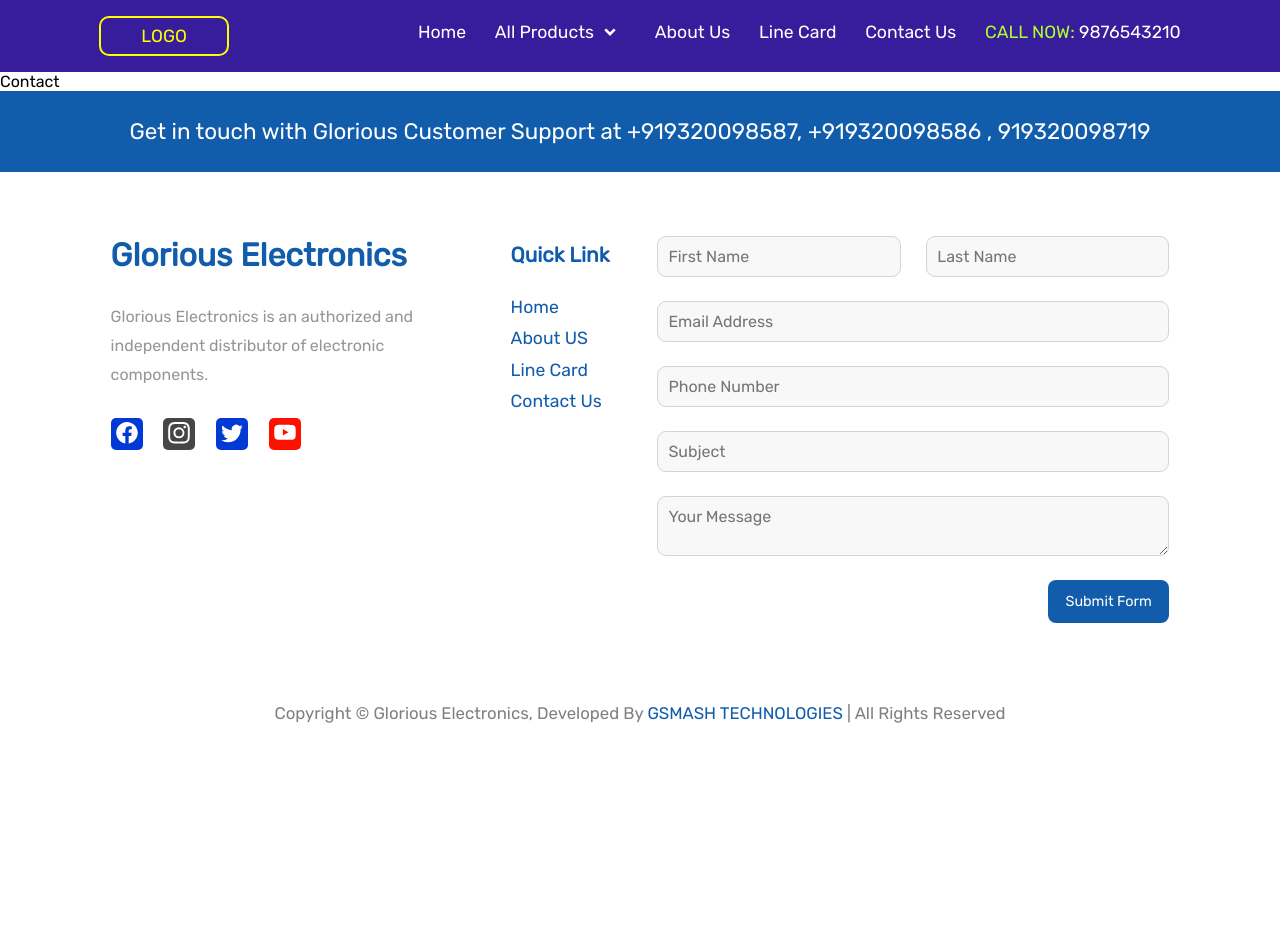
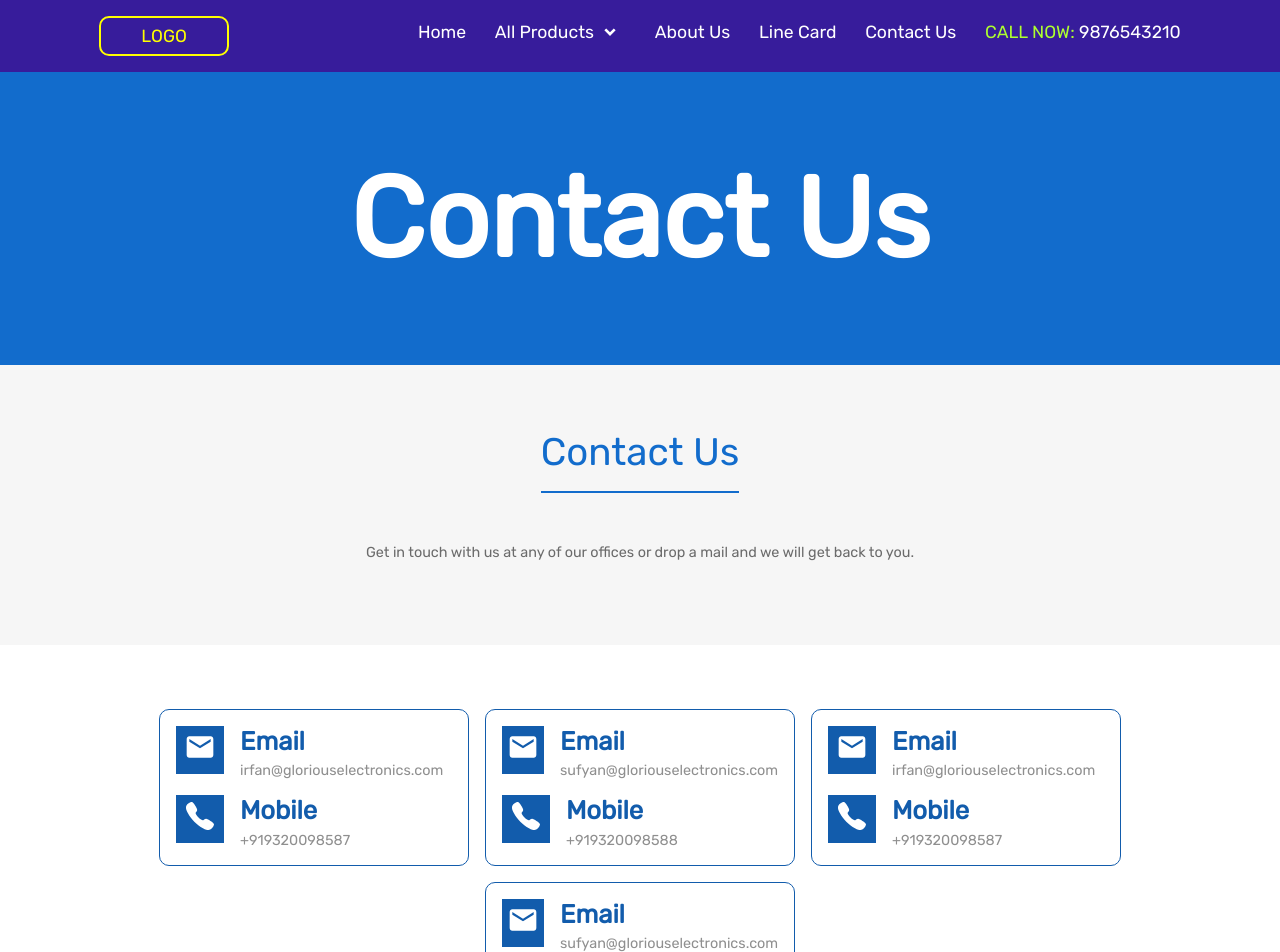
Before and after one commit to AK-Baghel/electronic-webApp, a React (Vite) app: page /contact in a window 1280 px wide. Shown: the top 952 px of the page. Before the commit the page ends 800 px from the top, so only its background shows below. Built offline with nearby package versions, Linux system fonts and the light colour scheme; some icons are missing.

Commit message:
add contact compo.

```diff
--- a/src/component/contact/Contact.jsx
+++ b/src/component/contact/Contact.jsx
@@ -1,8 +1,28 @@
 import React from 'react'
-
+import "./style.css"
+import ContactTile from './contactTile/ContactTile'
+import Form from "../form/Form"
 function Contact() {
   return (
-    <div>Contact</div>
+    <div className="aboutContainer contactContainer">
+
+      <div className="aboutBanner">Contact Us</div>
+
+      <div className="aboutTrans contactBox1">
+        <div className="aboutTransText">Contact Us</div>
+        <div className="aboutTransDesc">Get in touch with us at any of our offices or drop a mail and we will get back to you.</div>
+      </div>
+
+      <div className="contactBox2">
+        <ContactTile email={"irfan@gloriouselectronics.com"} phone={"+919320098587"}/>
+        <ContactTile email={"sufyan@gloriouselectronics.com"} phone={"+919320098588"}/>
+        <ContactTile email={"irfan@gloriouselectronics.com"} phone={"+919320098587"}/>
+        <ContactTile email={"sufyan@gloriouselectronics.com"} phone={"+919320098588"}/>
+      </div>
+
+      <Form/>
+
+    </div>
   )
 }
 
--- /dev/null
+++ b/src/component/contact/contactTile/ContactTile.jsx
@@ -0,0 +1,26 @@
+import React from 'react'
+import "./style.css"
+import {MdEmail} from "react-icons/md"
+import {IoCall} from "react-icons/io5"
+function ContactTile({email,phone}) {
+  return (
+    <div className="contactTile">
+        <div className="contactTileBox">
+            <div className="contactTileEmailLogo"><MdEmail/></div>
+            <div className="contactTileEmailItems">
+                <div className="contactTileEmailTitle">Email</div>
+                <div className="contactTileEmailId">{email}</div>
+            </div>
+        </div>
+        <div className="contactTileBox">
+        <div className="contactTileEmailLogo"><IoCall/></div>
+            <div className="contactTileEmailItems">
+                <div className="contactTileEmailTitle">Mobile</div>
+                <div className="contactTileEmailId">{phone}</div>
+            </div>
+        </div>
+    </div>
+  )
+}
+
+export default ContactTile
--- /dev/null
+++ b/src/component/contact/contactTile/style.css
@@ -0,0 +1,39 @@
+.contactTile{
+    display: flex;
+    flex-direction: column;
+    gap: 1rem;
+    border: 1px solid #125CAC;
+    border-radius: 10px;
+    width: 310px;
+    padding: 1rem;
+
+}
+.contactTileBox{
+    display: flex;
+    gap: 1rem;
+}
+.contactTileEmailLogo{
+    background-color: #125CAC;
+    color: white;
+    text-align: center;
+    font-size: 2rem;
+    padding: 5px 5px;
+    width: 3rem;
+    height: 3rem;
+}
+.contactTileEmailItems{
+    display: flex;
+    flex-direction: column;
+    justify-content: center;
+    gap: 0.4rem;
+
+}
+.contactTileEmailTitle{
+    font-size: 1.6rem;
+    font-weight: 700;
+    color: #125CAC;
+}
+.contactTileEmailId{
+    font-size: 0.9rem;
+    color: rgb(143, 143, 143);
+}
--- a/src/component/contact/style.css
+++ b/src/component/contact/style.css
@@ -0,0 +1,16 @@
+.contactContainer{
+    margin-bottom: 3rem;
+}
+.contactBox1{
+    background-color: #F6F6F6;
+    width: 100vw;
+}
+.contactBox2{
+    margin-block: 4rem;
+    display: flex;
+    flex-wrap: wrap;
+    gap: 1rem;
+    justify-content: center;
+    align-items: center;
+
+}
```
